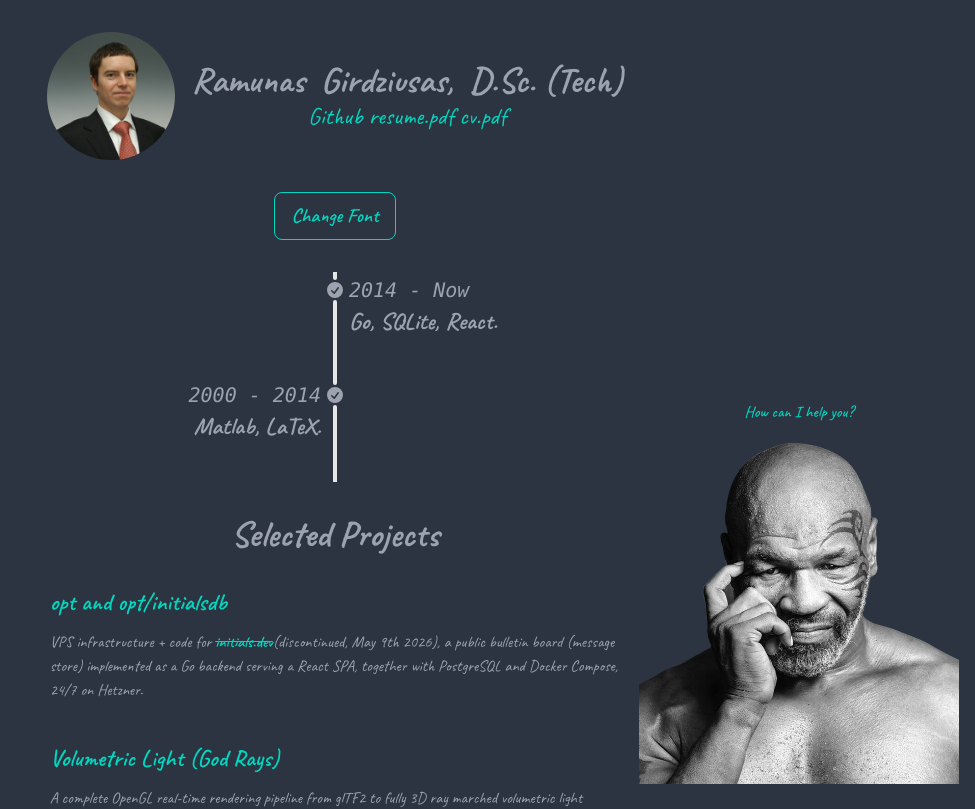
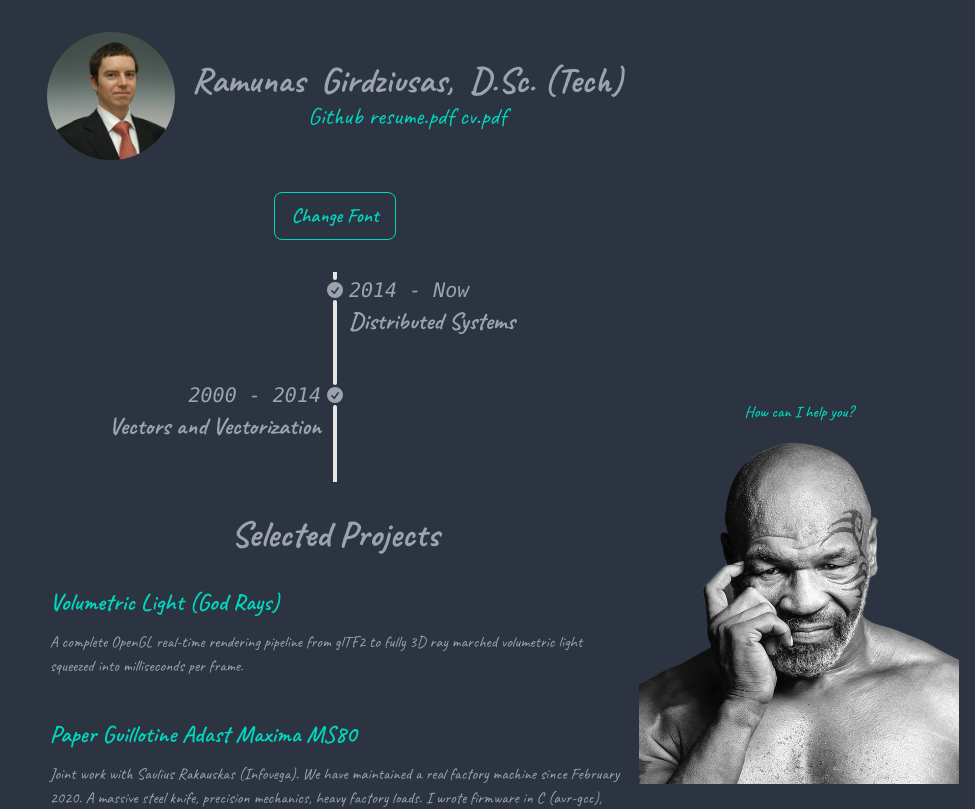
Before and after one commit to aabbtree77/aabbtree77.github.io, a React (Vite) app: page / in a window 1280 px wide. Shown: the top 809 px of the page, without its empty margins (305-1280 px from the left). Built offline with nearby package versions, Linux system fonts and the light colour scheme; no server answers.

Commit message:
Armita Geravand

```diff
--- a/src/components/PortfolioTimeline.tsx
+++ b/src/components/PortfolioTimeline.tsx
@@ -21,7 +21,7 @@ const PortfolioTimeline: React.FC = () => {
         </div>
         <div className="text-base lg:text-xl timeline-end mb-10">
           <time className="font-mono italic">2014 - Now</time>
-          <div className="text-xl lg:text-2xl font-black">Go, SQLite, React.</div>
+          <div className="text-xl lg:text-2xl font-black">Distributed Systems</div>
         </div>
         <hr />
       </li>
@@ -44,7 +44,7 @@ const PortfolioTimeline: React.FC = () => {
         <div className="text-base lg:text-xl timeline-start md:text-end mb-10">
           <time className="font-mono italic">2000 - 2014</time>
           <div className="text-xl lg:text-2xl font-black">
-            Matlab, LaTeX.
+            Vectors and Vectorization
           </div>
         </div>
         <hr />
--- a/src/components/ProjectsList.tsx
+++ b/src/components/ProjectsList.tsx
@@ -8,30 +8,6 @@ const ProjectsList: React.FC = () => {
       </h2>
 
       <div className="mx-auto flex flex-col gap-10 w-full sm:w-2/3 lg:w-1/2">
-        <div>
-          <a
-            className="link link-accent no-underline hover:underline text-xl lg:text-2xl font-semibold"
-            href="https://github.com/aabbtree77/opt"
-            target="_blank"
-            rel="noreferrer"
-          >
-            opt and opt/initialsdb
-          </a>
-          <p className="mt-3 text-base text-left">
-            VPS infrastructure + code for{" "}
-            <a
-              className="link link-accent no-underline hover:underline font-semibold"
-              href="https://initials.dev/"
-              target="_blank"
-              rel="noreferrer"
-            >
-              <s>initials.dev</s>
-            </a>
-            (discontinued, May 9th 2026), a public bulletin board (message store) implemented as a Go
-            backend serving a React SPA, together with PostgreSQL and Docker
-            Compose, 24/7 on Hetzner.
-          </p>
-        </div>
 
         <div>
           <a
```
